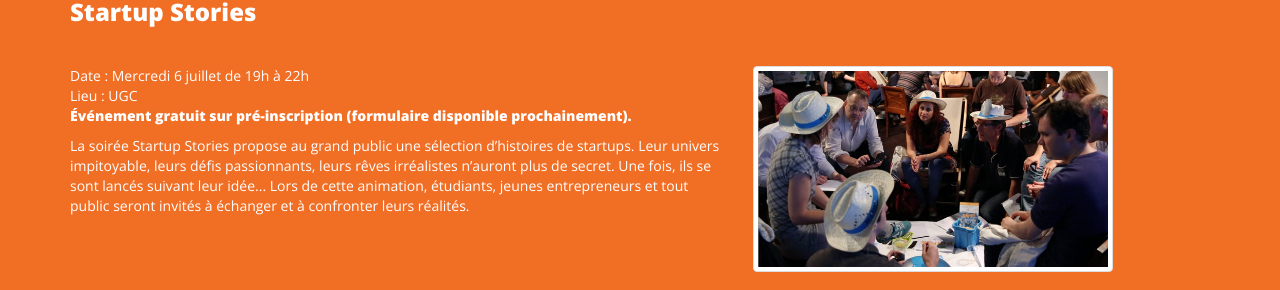
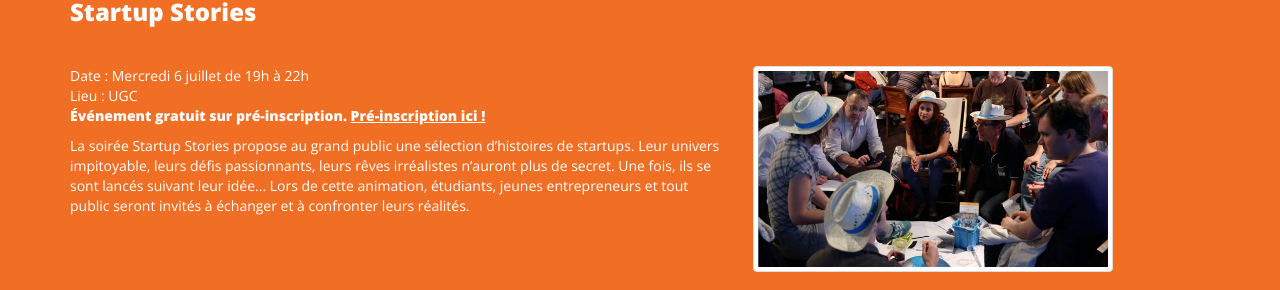
Before and after one commit to AlsaceDigitale/www.edgefest.fr-2019-temporary, a Jekyll site: the page built from startupstories.html, in a window 1280 px wide. Shown: the part 475-765 px from the top of the page. Built offline with Jekyll 4.4.1, drawn with Linux system fonts in a browser that asks for light colours; nearby versions of some CDN libraries; some web fonts are replaced.

Commit message:
update startup stories

```diff
--- a/_includes/startupstories.html
+++ b/_includes/startupstories.html
@@ -9,7 +9,7 @@
       <div class="col-md-7">
         <p class="date">Date : Mercredi 6 juillet de 19h à 22h</p>
         <p class="venue">Lieu : UGC</p>
-        <p class="type">Événement gratuit sur pré-inscription (formulaire disponible prochainement). <!--<a href="https://www.eventbrite.fr/e/billets-startup-stories-17239299208">Pré-inscription ici !</a>--></p>
+        <p class="type">Événement gratuit sur pré-inscription. <a href="https://www.eventbrite.fr/e/billets-startup-stories-3-25901311520">Pré-inscription ici !</a></p>
         <p class="concept">
         La soirée Startup Stories propose au grand public une sélection d’histoires de startups.
         Leur univers impitoyable, leurs défis passionnants, leurs rêves irréalistes n’auront plus de secret.
```
